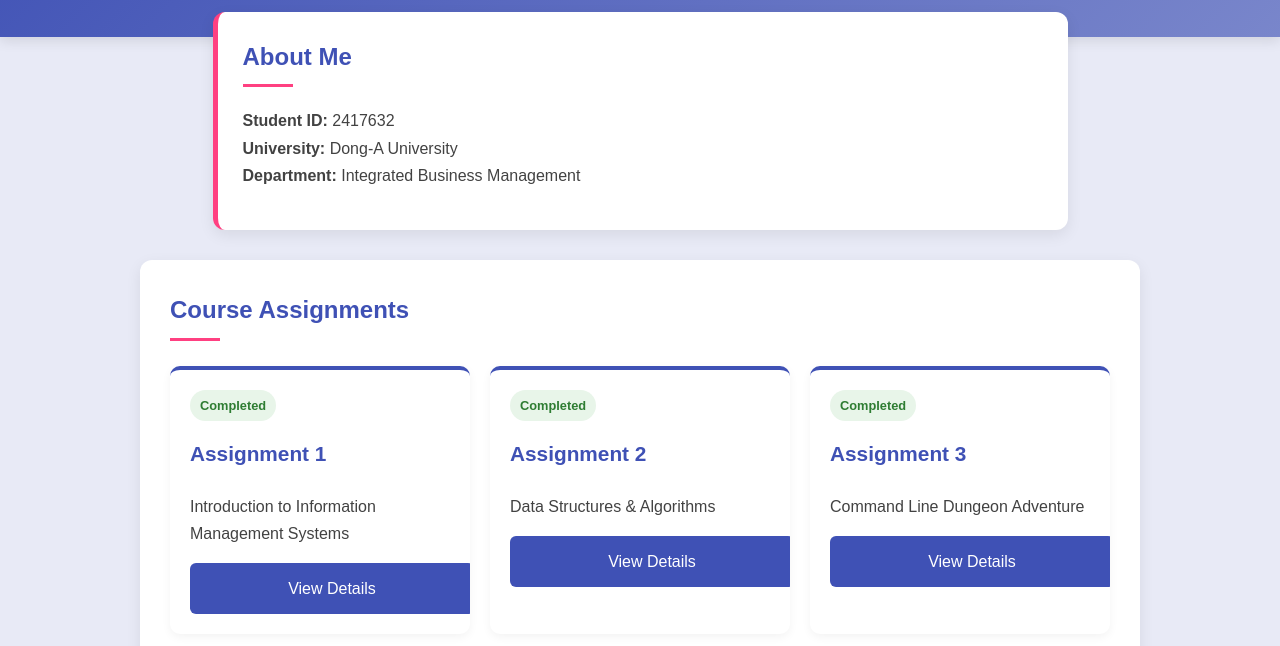
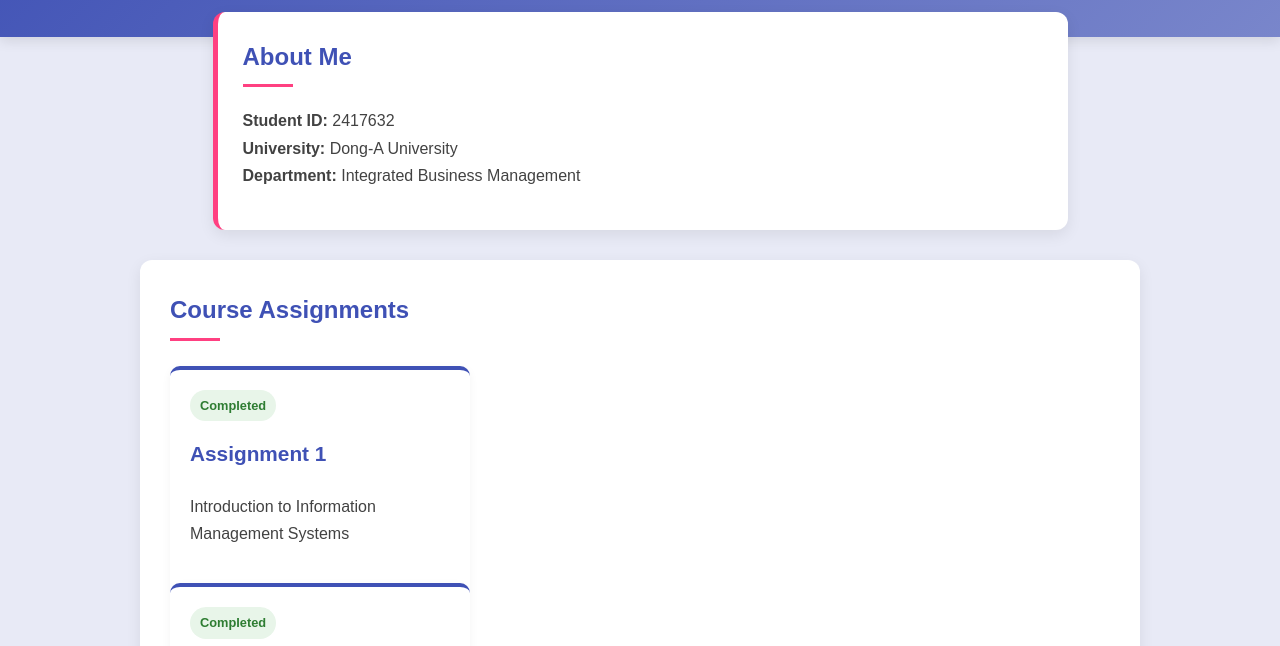
Before and after one commit to saarthak222/assignmentportal, a plain HTML site: page index.html in a window 1280 px wide. Shown: the part 154-800 px from the top of the page. Drawn offline with Linux system fonts and the light colour scheme.

Commit message:
Update index.html

```diff
--- a/index.html
+++ b/index.html
@@ -209,7 +209,7 @@
                         <span class="badge badge-complete">Completed</span>
                         <h3>Assignment 1</h3>
                         <p>Introduction to Information Management Systems</p>
-                        <a href="https://drive.google.com/drive/folders/1MauPH-Dk9ia04Dddz0aQDChNJE6kLzsB?usp=drive_link" class="btn" target="_blank">View Details</a>
+                        <a href=
                     </div>
                 </div>
 
@@ -218,7 +218,7 @@
                         <span class="badge badge-complete">Completed</span>
                         <h3>Assignment 2</h3>
                         <p>Data Structures & Algorithms</p>
-                        <a href="https://drive.google.com/drive/folders/1MauPH-Dk9ia04Dddz0aQDChNJE6kLzsB?usp=drive_link" class="btn" target="_blank">View Details</a>
+                        <a href=
                     </div>
                 </div>
 
```
